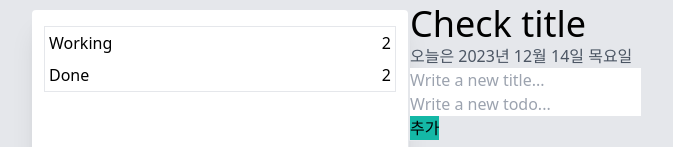
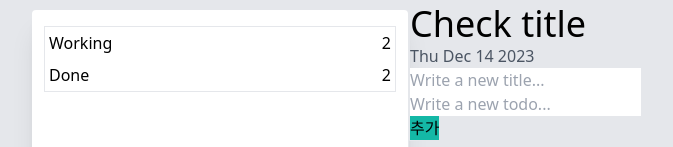
Before and after one commit to woorifisa-service-dev-2nd/frontend-3rd-CheckCalendar, a React (Vite) app: page / in a window 1280 px wide. Shown: the top 147 px of the page, without its empty margins (320-993 px from the left). Built offline with nearby package versions, Linux system fonts and the light colour scheme.

Commit message:
add기능 추가 구현

```diff
--- a/src/App.jsx
+++ b/src/App.jsx
@@ -138,7 +138,7 @@ function App() {
 				</WhiteBox>
 				<div id='body' className='border-[1px]'>
 					<div id='header' className='border-[1px]'>
-						<Title onAdd={addTodoHandler} />
+						<Title onAdd={addTodoHandler} date={date}/>
 					</div>
 					<CheckListContainer checkList={printList} onUpdate={UpdateList} id='list con' className='border-[1px]'>
 					</CheckListContainer>
--- a/src/components/Title.jsx
+++ b/src/components/Title.jsx
@@ -1,37 +1,40 @@
 import React, { useState } from 'react';
 
-const Title = ({ onAdd }) => {
+const Title = ({ onAdd, date }) => {
 
-	const today = new Date();
-	const week = ['일요일', '월요일', '화요일', '수요일', '목요일', '금요일', '토요일'];
-	let dayOfWeek = week[today.getDay()];
-	const formattedDate = `오늘은 ${today.getFullYear()}년 ${today.getMonth() + 1}월 ${today.getDate()}일 ${dayOfWeek}`;
 
-	const [title, setTitle] = useState('dummy제목');
-	const [summary, setSummary] = useState('dummy summary');
+	const [title, setTitle] = useState('');
+	const [summary, setSummary] = useState('');
 
 	const onAddTodo = () => {
 		console.log(title, summary);
 		onAdd({ title, summary });
+		setTitle('');
+		setSummary('');
 	};
+
+	const checkAdd = title.trim() != '' && summary.trim() != '';
 
 	return (
 		<div>
 			<h1 className='text-4xl font-normal'>Check title</h1>
-			<p className='text-gray-600'>{formattedDate}</p>
+			<p className='text-gray-600'>{date}</p>
 			<input
 				type="text"
 				placeholder="Write a new title..."
+				value={title}
 				onChange={(event) => setTitle(event.target.value)}
 			/>
 			<input
 				type="text"
 				placeholder="Write a new todo..."
+				value={summary}
 				onChange={(event) => setSummary(event.target.value)}
 			/>
 			<button className='bg-teal-500 decoration-white rounded-30 bg-origin-padding'
-				onClick={onAddTodo}>
-                추가
+				onClick={onAddTodo}
+				disabled={!checkAdd}>
+				추가
 			</button>
 		</div>
 	);
```
